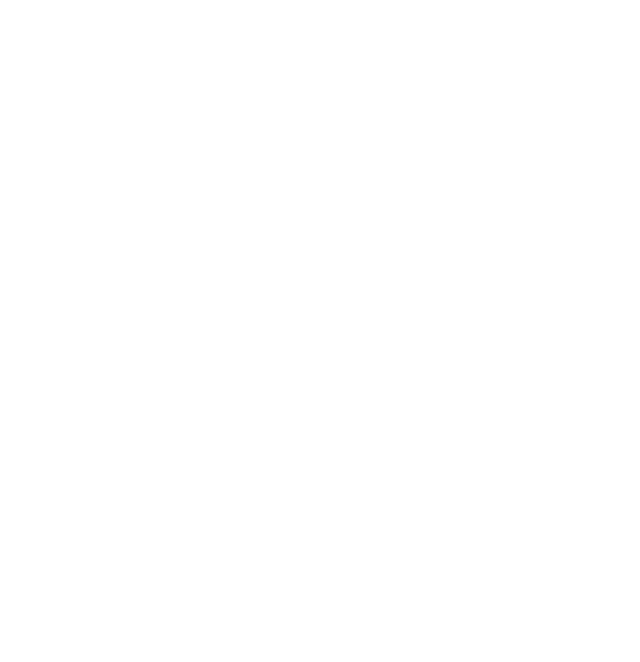
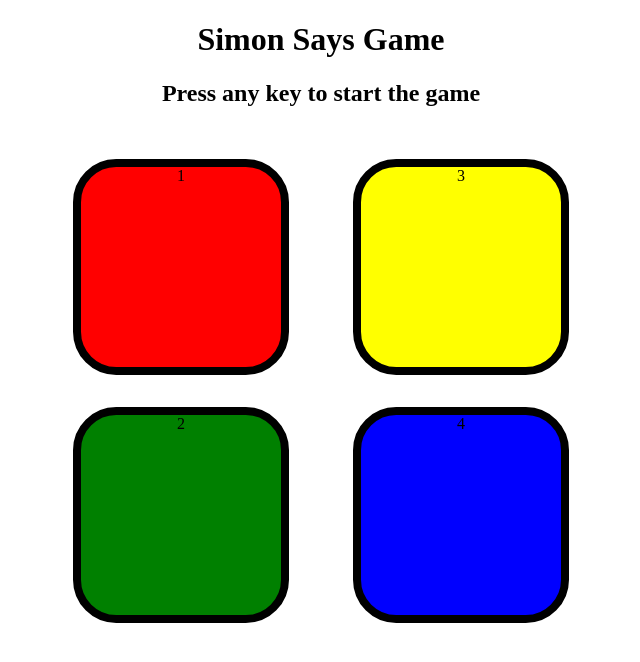
Before and after one commit to codedbyritika/CodeArcade, a plain HTML site: page simon-say-game/index.html in a window 1280 px wide. Shown: the whole page, without its empty margins (319-959 px from the left). Drawn offline with Linux system fonts and the light colour scheme.

Commit message:
simonSay basic layout setup

```diff
--- a/simon-say-game/index.html
+++ b/simon-say-game/index.html
@@ -3,10 +3,24 @@
 <head>
     <meta charset="UTF-8">
     <meta name="viewport" content="width=device-width, initial-scale=1.0">
-    <title>Document</title>
+    <title>Simon Says Game</title>
     <link rel="stylesheet" href="style.css">
 </head>
 <body>
+    <h1>Simon Says Game</h1>
+    <h2>Press any key to start the game</h2>
+
+    <div class="box-container">
+        <div class="line-one">
+            <div class="btn red" type="button">1</div>
+            <div class="btn green" type="button">2</div>
+        </div>
+        <div class="line-two">
+            <div class="btn yellow" type="button">3</div>
+            <div class="btn blue" type="button">4</div>
+        </div>
+    </div>
+
     <script src="script.js"></script>
 </body>
 </html>
--- a/simon-say-game/style.css
+++ b/simon-say-game/style.css
@@ -0,0 +1,33 @@
+body{
+    text-align: center;
+}
+
+.btn{
+    height: 200px;
+    width: 200px;
+    border-radius:20% ;
+    border: 8px solid black;
+    margin: 2rem;
+
+}
+
+.box-container{
+    display: flex;
+    justify-content: center;
+}
+
+.red{
+    background-color: red;
+}
+
+.green{
+    background-color: green;
+}
+
+.yellow{
+    background-color: yellow;
+}
+
+.blue{
+    background-color: blue;
+}
```
